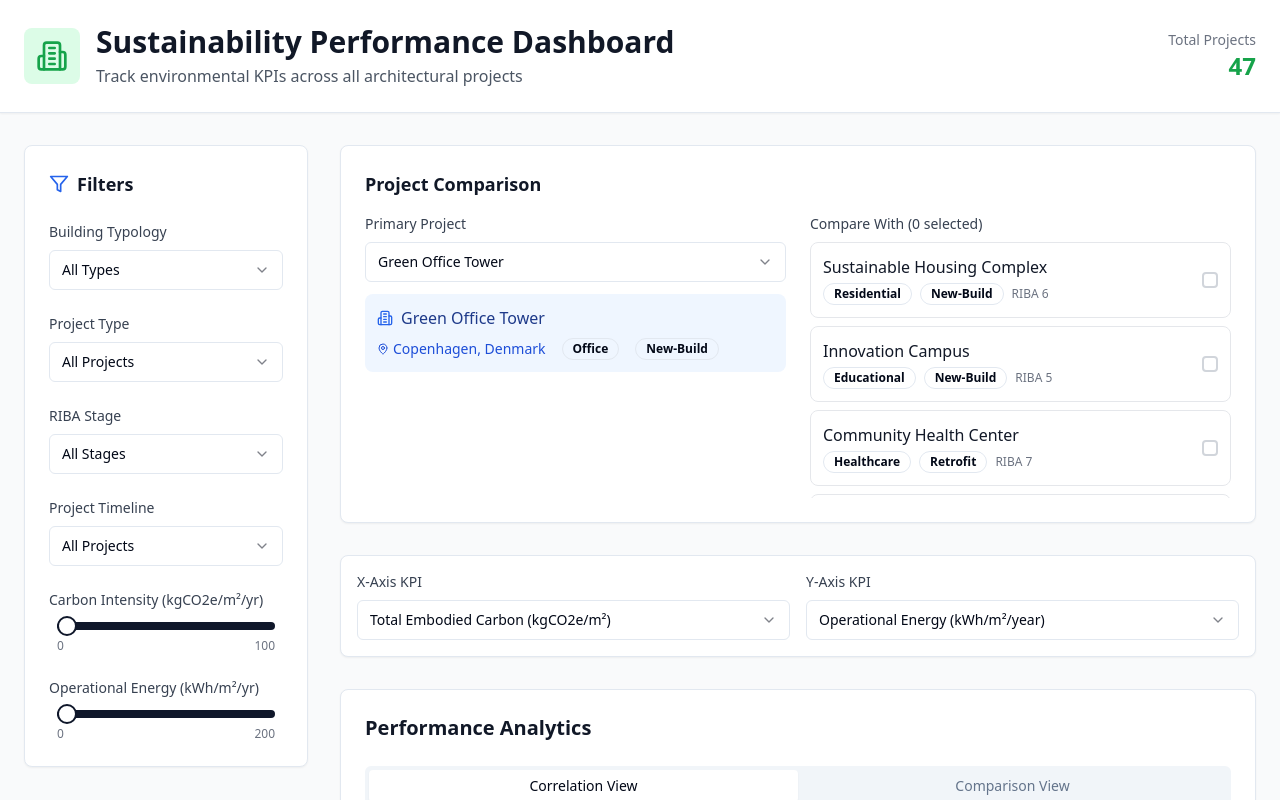
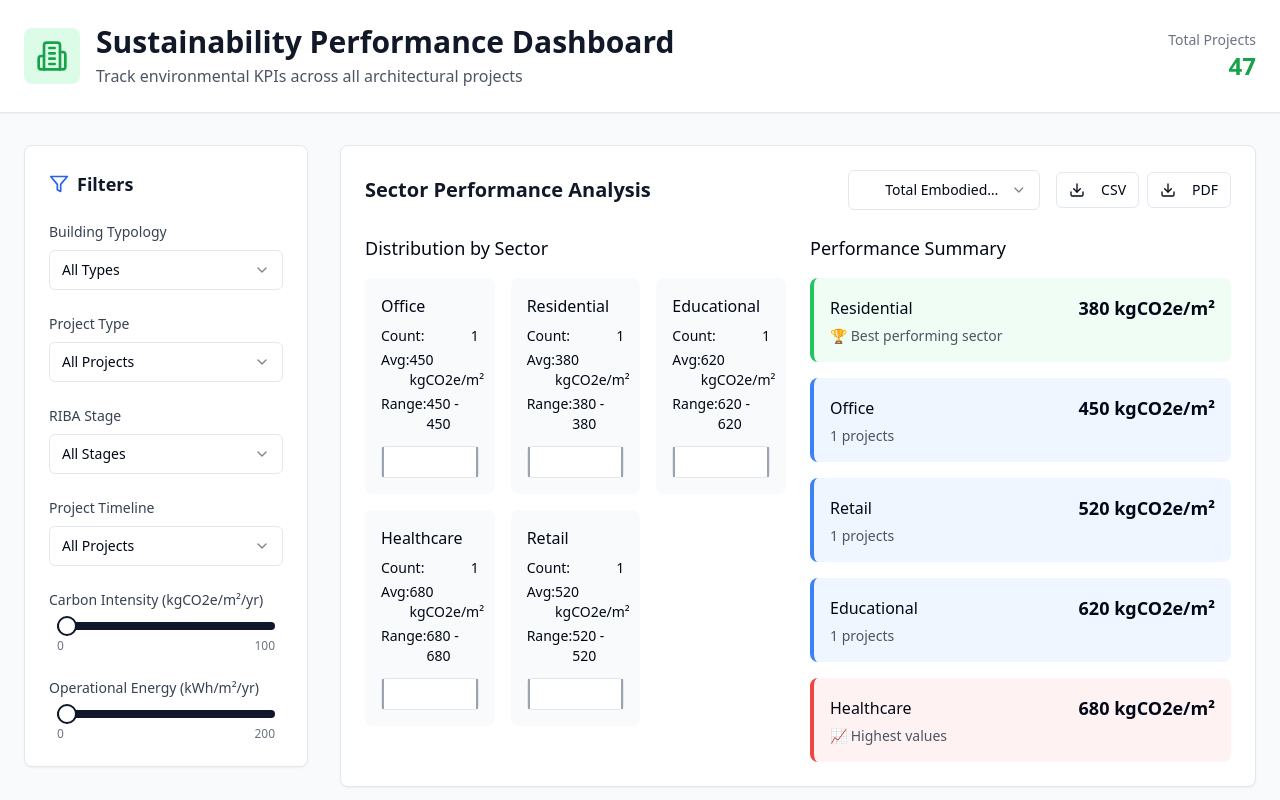
Before and after one commit to archgv/sustainability-dasboard-v1, a React (Vite) app: page / in a window 1280 px wide. Shown: the top 800 px of the page. Built offline with nearby package versions, Linux system fonts and the light colour scheme.

Commit message:
Add company-wide performance view
Implement a company-wide performance view with sector comparisons, potentially using a box graph or color-coded representation. Add an export button for CSV/PDF export.

```diff
--- /dev/null
+++ b/src/components/SectorPerformance.tsx
@@ -0,0 +1,230 @@
+
+import { Card } from '@/components/ui/card';
+import { Button } from '@/components/ui/button';
+import { Select, SelectContent, SelectItem, SelectTrigger, SelectValue } from '@/components/ui/select';
+import { BoxPlot, ResponsiveContainer, XAxis, YAxis, CartesianGrid, Tooltip } from 'recharts';
+import { Download } from 'lucide-react';
+import { Project, availableKPIs } from '@/types/project';
+import { useState } from 'react';
+
+interface SectorPerformanceProps {
+  projects: Project[];
+}
+
+export const SectorPerformance = ({ projects }: SectorPerformanceProps) => {
+  const [selectedKPI, setSelectedKPI] = useState('totalEmbodiedCarbon');
+
+  const kpiConfig = availableKPIs.find(kpi => kpi.key === selectedKPI);
+
+  // Calculate sector statistics
+  const sectorStats = projects.reduce((acc: any, project) => {
+    const typology = project.typology;
+    const value = project[selectedKPI as keyof Project] as number;
+
+    if (!acc[typology]) {
+      acc[typology] = [];
+    }
+    acc[typology].push(value);
+    return acc;
+  }, {});
+
+  // Process data for box plot visualization
+  const boxPlotData = Object.entries(sectorStats).map(([typology, values]: [string, number[]]) => {
+    const sortedValues = [...values].sort((a, b) => a - b);
+    const q1 = sortedValues[Math.floor(sortedValues.length * 0.25)];
+    const median = sortedValues[Math.floor(sortedValues.length * 0.5)];
+    const q3 = sortedValues[Math.floor(sortedValues.length * 0.75)];
+    const min = Math.min(...sortedValues);
+    const max = Math.max(...sortedValues);
+    const average = values.reduce((sum, val) => sum + val, 0) / values.length;
+
+    // Calculate IQR and outliers
+    const iqr = q3 - q1;
+    const lowerFence = q1 - 1.5 * iqr;
+    const upperFence = q3 + 1.5 * iqr;
+    const outliers = sortedValues.filter(val => val < lowerFence || val > upperFence);
+
+    return {
+      typology,
+      min,
+      q1,
+      median,
+      q3,
+      max,
+      average: Math.round(average * 100) / 100,
+      outliers,
+      count: values.length
+    };
+  });
+
+  const handleExportCSV = () => {
+    const csvHeaders = ['Typology', 'Count', 'Min', 'Q1', 'Median', 'Q3', 'Max', 'Average', 'Outliers'];
+    const csvData = boxPlotData.map(row => [
+      row.typology,
+      row.count,
+      row.min,
+      row.q1,
+      row.median,
+      row.q3,
+      row.max,
+      row.average,
+      row.outliers.join(';')
+    ]);
+
+    const csvContent = [csvHeaders, ...csvData]
+      .map(row => row.join(','))
+      .join('\n');
+
+    const blob = new Blob([csvContent], { type: 'text/csv' });
+    const url = URL.createObjectURL(blob);
+    const a = document.createElement('a');
+    a.href = url;
+    a.download = `sector-performance-${selectedKPI}.csv`;
+    a.click();
+    URL.revokeObjectURL(url);
+  };
+
+  const handleExportPDF = () => {
+    // For now, we'll create a simple text export. In a real app, you'd use a PDF library
+    const content = `Sector Performance Report - ${kpiConfig?.label}\n\n` +
+      boxPlotData.map(row =>
+        `${row.typology.toUpperCase()}\n` +
+        `Count: ${row.count}\n` +
+        `Average: ${row.average} ${kpiConfig?.unit || ''}\n` +
+        `Range: ${row.min} - ${row.max} ${kpiConfig?.unit || ''}\n` +
+        `Median: ${row.median} ${kpiConfig?.unit || ''}\n\n`
+      ).join('');
+
+    const blob = new Blob([content], { type: 'text/plain' });
+    const url = URL.createObjectURL(blob);
+    const a = document.createElement('a');
+    a.href = url;
+    a.download = `sector-performance-${selectedKPI}.txt`;
+    a.click();
+    URL.revokeObjectURL(url);
+  };
+
+  return (
+    <Card className="p-6">
+      <div className="flex justify-between items-center mb-6">
+        <h2 className="text-xl font-semibold text-gray-900">Sector Performance Analysis</h2>
+        <div className="flex gap-4 items-center">
+          <Select value={selectedKPI} onValueChange={setSelectedKPI}>
+            <SelectTrigger className="w-48">
+              <SelectValue />
+            </SelectTrigger>
+            <SelectContent>
+              {availableKPIs.filter(kpi => kpi.numericOnly).map((kpi) => (
+                <SelectItem key={kpi.key} value={kpi.key}>
+                  {kpi.label}
+                </SelectItem>
+              ))}
+            </SelectContent>
+          </Select>
+          <div className="flex gap-2">
+            <Button variant="outline" size="sm" onClick={handleExportCSV}>
+              <Download className="w-4 h-4 mr-2" />
+              CSV
+            </Button>
+            <Button variant="outline" size="sm" onClick={handleExportPDF}>
+              <Download className="w-4 h-4 mr-2" />
+              PDF
+            </Button>
+          </div>
+        </div>
+      </div>
+
+      <div className="grid grid-cols-1 lg:grid-cols-2 gap-6">
+        {/* Box Plot Visualization */}
+        <div className="h-80">
+          <h3 className="text-lg font-medium mb-4">Distribution by Sector</h3>
+          <div className="grid grid-cols-2 md:grid-cols-3 gap-4">
+            {boxPlotData.map((sector) => (
+              <div key={sector.typology} className="bg-gray-50 p-4 rounded-lg">
+                <h4 className="font-medium capitalize mb-2">{sector.typology}</h4>
+                <div className="space-y-1 text-sm">
+                  <div className="flex justify-between">
+                    <span>Count:</span>
+                    <span className="font-medium">{sector.count}</span>
+                  </div>
+                  <div className="flex justify-between">
+                    <span>Avg:</span>
+                    <span className="font-medium">{sector.average} {kpiConfig?.unit}</span>
+                  </div>
+                  <div className="flex justify-between">
+                    <span>Range:</span>
+                    <span className="font-medium">{sector.min} - {sector.max}</span>
+                  </div>
+                  {sector.outliers.length > 0 && (
+                    <div className="flex justify-between text-red-600">
+                      <span>Outliers:</span>
+                      <span className="font-medium">{sector.outliers.length}</span>
+                    </div>
+                  )}
+                </div>
+
+                {/* Simple visual box plot */}
+                <div className="mt-3 h-8 relative bg-white rounded border">
+                  <div
+                    className="absolute bg-blue-200 h-full rounded"
+                    style={{
+                      left: `${((sector.q1 - sector.min) / (sector.max - sector.min)) * 100}%`,
+                      width: `${((sector.q3 - sector.q1) / (sector.max - sector.min)) * 100}%`
+                    }}
+                  />
+                  <div
+                    className="absolute w-0.5 bg-blue-600 h-full"
+                    style={{
+                      left: `${((sector.median - sector.min) / (sector.max - sector.min)) * 100}%`
+                    }}
+                  />
+                  <div
+                    className="absolute w-0.5 bg-gray-400 h-full"
+                    style={{ left: '0%' }}
+                  />
+                  <div
+                    className="absolute w-0.5 bg-gray-400 h-full"
+                    style={{ right: '0%' }}
+                  />
+                </div>
+              </div>
+            ))}
+          </div>
+        </div>
+
+        {/* Summary Statistics */}
+        <div>
+          <h3 className="text-lg font-medium mb-4">Performance Summary</h3>
+          <div className="space-y-4">
+            {boxPlotData
+              .sort((a, b) => a.average - b.average)
+              .map((sector, index) => (
+                <div
+                  key={sector.typology}
+                  className={`p-4 rounded-lg border-l-4 ${
+                    index === 0
+                      ? 'border-green-500 bg-green-50'
+                      : index === boxPlotData.length - 1
+                      ? 'border-red-500 bg-red-50'
+                      : 'border-blue-500 bg-blue-50'
+                  }`}
+                >
+                  <div className="flex justify-between items-center">
+                    <span className="font-medium capitalize">{sector.typology}</span>
+                    <span className="text-lg font-bold">
+                      {sector.average} {kpiConfig?.unit}
+                    </span>
+                  </div>
+                  <div className="text-sm text-gray-600 mt-1">
+                    {index === 0 && '🏆 Best performing sector'}
+                    {index === boxPlotData.length - 1 && '📈 Highest values'}
+                    {index !== 0 && index !== boxPlotData.length - 1 && `${sector.count} projects`}
+                  </div>
+                </div>
+              ))}
+          </div>
+        </div>
+      </div>
+    </Card>
+  );
+};
--- a/src/pages/Index.tsx
+++ b/src/pages/Index.tsx
@@ -7,6 +7,7 @@ import { DashboardHeader } from '@/components/DashboardHeader';
 import { KPISelector } from '@/components/KPISelector';
 import { ProjectComparison } from '@/components/ProjectComparison';
 import { EmbodiedCarbonBreakdown } from '@/components/EmbodiedCarbonBreakdown';
+import { SectorPerformance } from '@/components/SectorPerformance';
 import { sampleProjects } from '@/data/sampleData';
 
 const Index = () => {
@@ -73,6 +74,9 @@ const Index = () => {
 
           {/* Main Content */}
           <div className="lg:col-span-3 space-y-8">
+            {/* Sector Performance Analysis */}
+            <SectorPerformance projects={filteredProjects} />
+
             {/* Project Comparison */}
             <ProjectComparison
               projects={filteredProjects}
```
